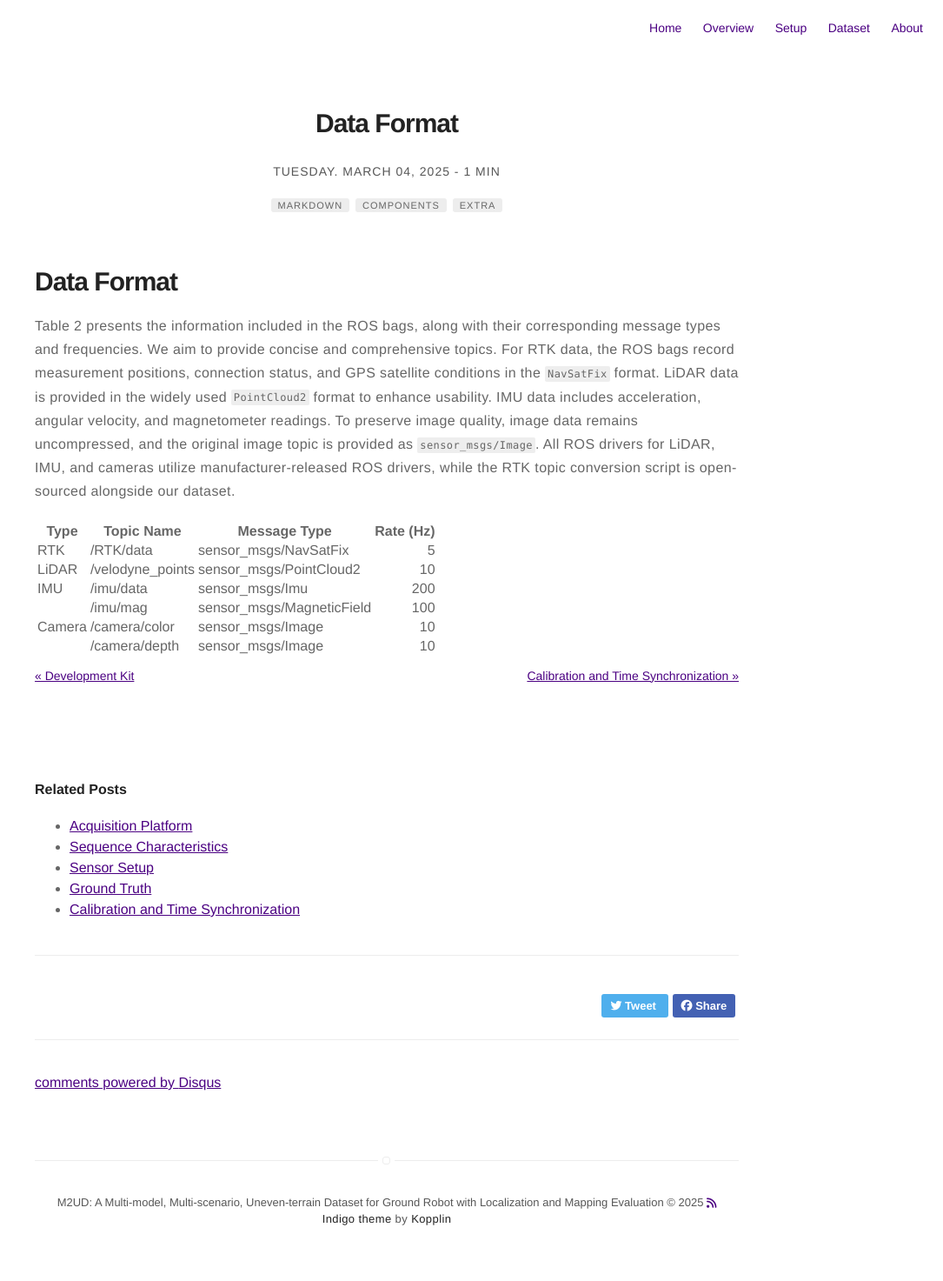
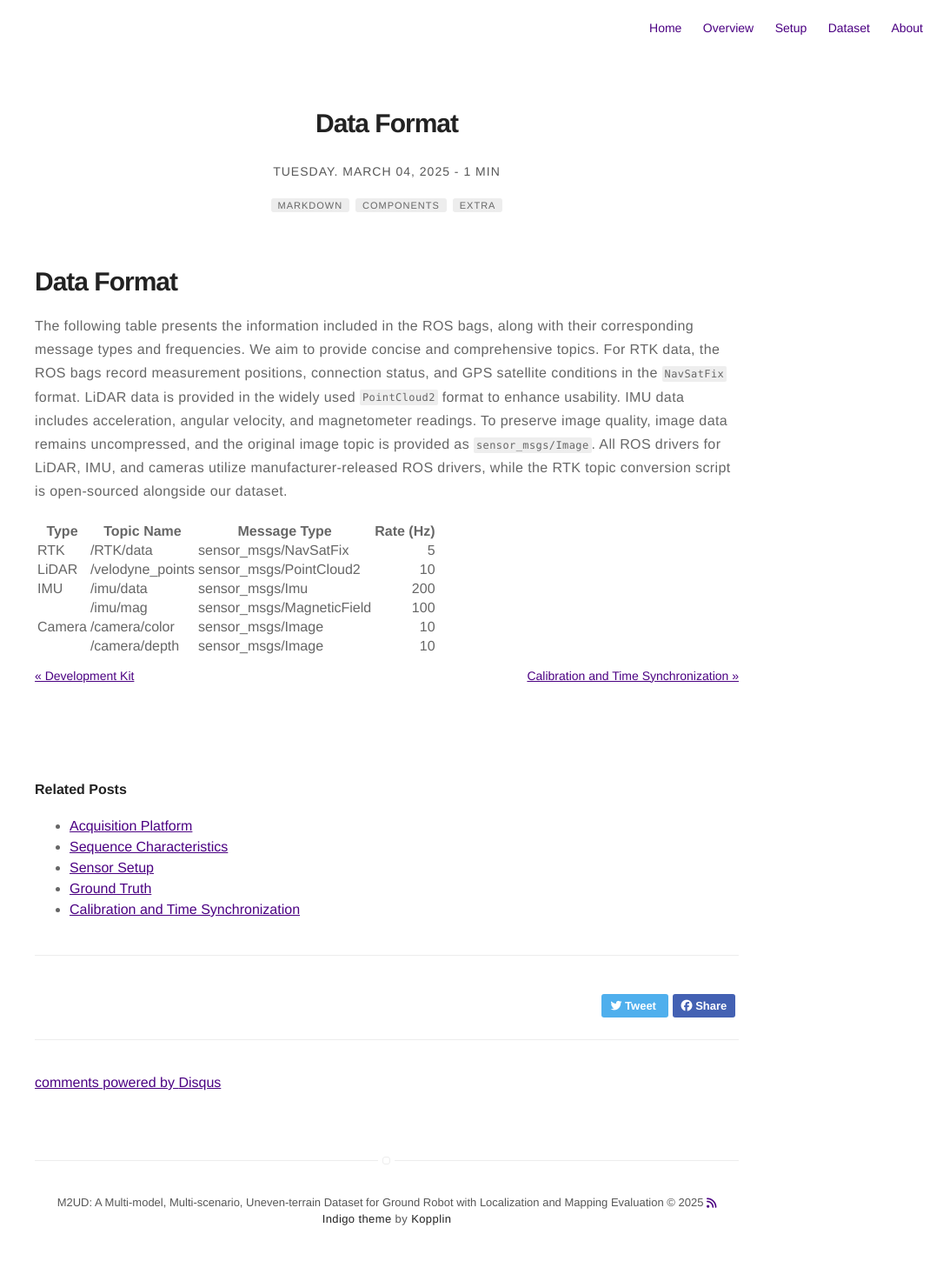
Before and after one commit to Yaepiii/M2UD, a Jekyll site: the page built from _posts/Setup/2025-03-03-data-format.markdown, in a window 1280 px wide. Shown: the whole page at 87% size, without its empty margins (195-1280 px from the left). Built offline with Jekyll 4.4.1, drawn with Linux system fonts in a browser that asks for light colours; nearby versions of some CDN libraries; comment, search, counter and statistics services are not loaded.

Commit message:
Update 2025-03-03-data-format.markdown

````diff
--- a/_posts/Setup/2025-03-03-data-format.markdown
+++ b/_posts/Setup/2025-03-03-data-format.markdown
@@ -16,7 +16,7 @@ description: Data Format
 
 # Data Format
 
-Table 2 presents the information included in the ROS bags, along with their corresponding message types and frequencies. We aim to provide concise and comprehensive topics. For RTK data, the ROS bags record measurement positions, connection status, and GPS satellite conditions in the ```NavSatFix``` format. LiDAR data is provided in the widely used ```PointCloud2``` format to enhance usability. IMU data includes acceleration, angular velocity, and magnetometer readings. To preserve image quality, image data remains uncompressed, and the original image topic is provided as ```sensor_msgs/Image```. All ROS drivers for LiDAR, IMU, and cameras utilize manufacturer-released ROS drivers, while the RTK topic conversion script is open-sourced alongside our dataset.
+The following table presents the information included in the ROS bags, along with their corresponding message types and frequencies. We aim to provide concise and comprehensive topics. For RTK data, the ROS bags record measurement positions, connection status, and GPS satellite conditions in the ```NavSatFix``` format. LiDAR data is provided in the widely used ```PointCloud2``` format to enhance usability. IMU data includes acceleration, angular velocity, and magnetometer readings. To preserve image quality, image data remains uncompressed, and the original image topic is provided as ```sensor_msgs/Image```. All ROS drivers for LiDAR, IMU, and cameras utilize manufacturer-released ROS drivers, while the RTK topic conversion script is open-sourced alongside our dataset.
 
 | Type   | Topic Name         | Message Type                 | Rate (Hz) |
 |--------|--------------------|------------------------------|----------:|
````
